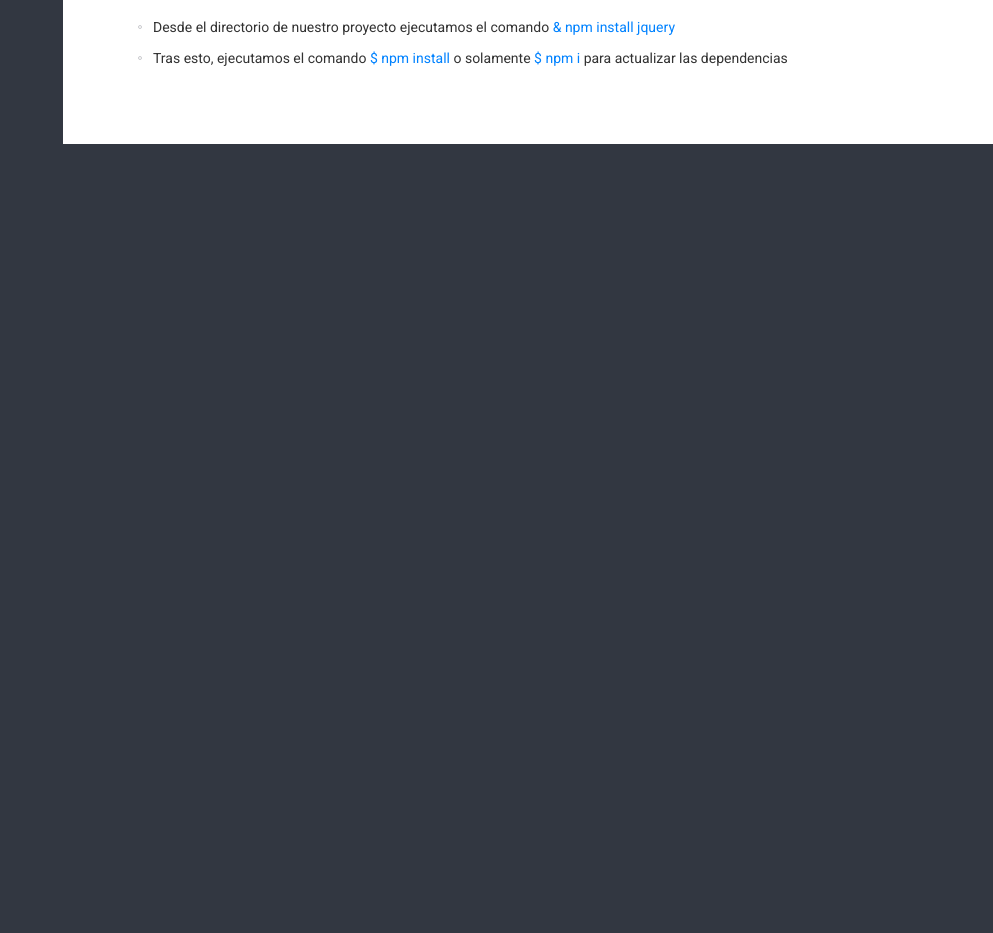
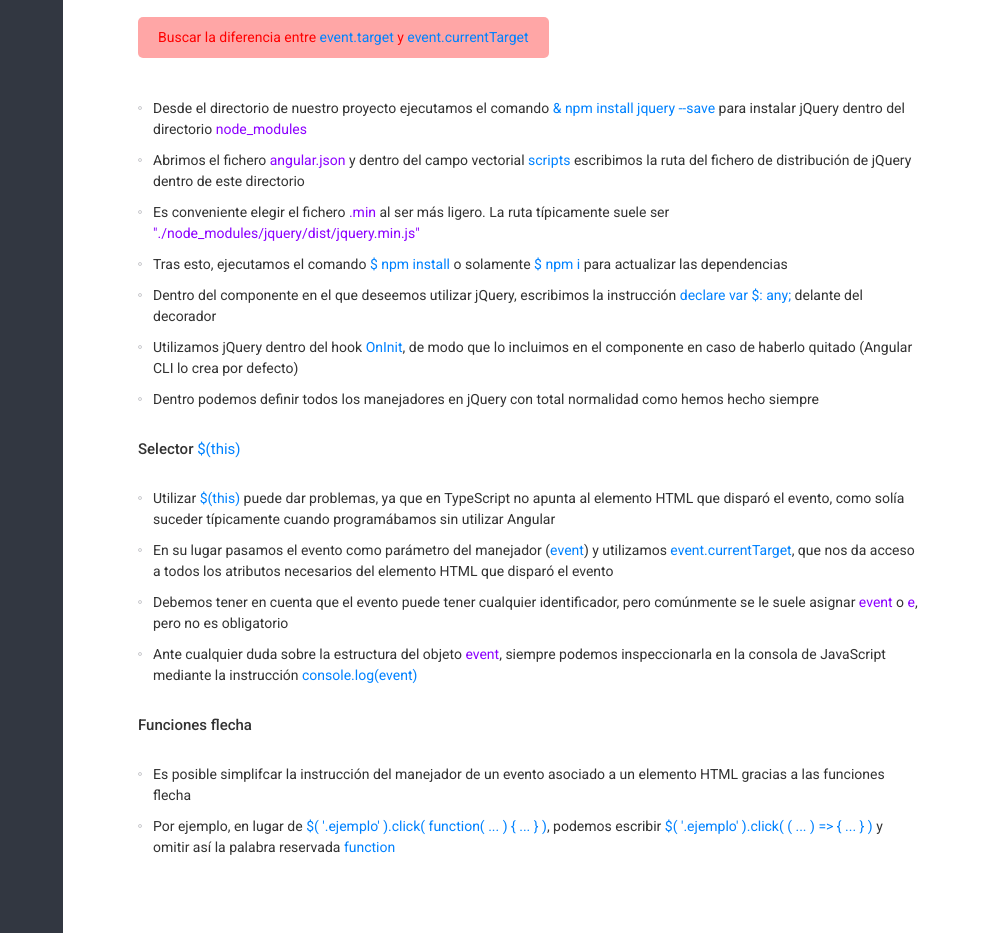
Before and after one commit to SauloPM/guia-angular, an Angular app: page /#/inicio in a window 1280 px wide. Shown: the part 1140-2073 px from the top of the page, without its empty margins (287-1280 px from the left). Before the commit the page ends 1284 px from the top, so only its background shows below. Built offline with nearby package versions, Linux system fonts and the light colour scheme.

Commit message:
[ Inicio ] » Contenido actualizado

```diff
--- a/src/app/componentes/inicio/inicio.component.html
+++ b/src/app/componentes/inicio/inicio.component.html
@@ -32,9 +32,32 @@
   <h3>jQuery</h3>
   <hr>
 
+  <span class="tarea-pendiente" style="margin-bottom: 40px">Buscar la diferencia entre <b>event.target</b> y <b>event.currentTarget</b></span>
+
   <ul>
-    <li>Desde el directorio de nuestro proyecto ejecutamos el comando <b>& npm install jquery</b></li>
+    <li>Desde el directorio de nuestro proyecto ejecutamos el comando <b>& npm install jquery --save</b> para instalar jQuery dentro del directorio <i>node_modules</i></li>
+    <li>Abrimos el fichero <i>angular.json</i> y dentro del campo vectorial <b>scripts</b> escribimos la ruta del fichero de distribución de jQuery dentro de este directorio</li>
+    <li>Es conveniente elegir el fichero <i>.min</i> al ser más ligero. La ruta típicamente suele ser <i>"./node_modules/jquery/dist/jquery.min.js"</i></li>
     <li>Tras esto, ejecutamos el comando <b>$ npm install</b> o solamente <b>$ npm i</b> para actualizar las dependencias</li>
+    <li>Dentro del componente en el que deseemos utilizar jQuery, escribimos la instrucción <b>declare var $: any;</b> delante del decorador</li>
+    <li>Utilizamos jQuery dentro del hook <b>OnInit</b>, de modo que lo incluimos en el componente en caso de haberlo quitado (Angular CLI lo crea por defecto)</li>
+    <li>Dentro podemos definir todos los manejadores en jQuery con total normalidad como hemos hecho siempre</li>
+  </ul>
+
+  <h4>Selector <b>$(this)</b></h4>
+
+  <ul>
+    <li>Utilizar <b>$(this)</b> puede dar problemas, ya que en TypeScript no apunta al elemento HTML que disparó el evento, como solía suceder típicamente cuando programábamos sin utilizar Angular</li>
+    <li>En su lugar pasamos el evento como parámetro del manejador (<b>event</b>) y utilizamos <b>event.currentTarget</b>, que nos da acceso a todos los atributos necesarios del elemento HTML que disparó el evento</li>
+    <li>Debemos tener en cuenta que el evento puede tener cualquier identificador, pero comúnmente se le suele asignar <i>event</i> o <i>e</i>, pero no es obligatorio</li>
+    <li>Ante cualquier duda sobre la estructura del objeto <i>event</i>, siempre podemos inspeccionarla en la consola de JavaScript mediante la instrucción <b>console.log(event)</b></li>
+  </ul>
+
+  <h4>Funciones flecha</h4>
+
+  <ul>
+    <li>Es posible simplifcar la instrucción del manejador de un evento asociado a un elemento HTML gracias a las funciones flecha</li>
+    <li>Por ejemplo, en lugar de <b>$( '.ejemplo' ).click( function( ... ) &#123; ... &#125; )</b>, podemos escribir <b>$( '.ejemplo' ).click( ( ... ) => &#123; ... &#125; )</b> y omitir así la palabra reservada <b>function</b></li>
   </ul>
 
 </div>
```
